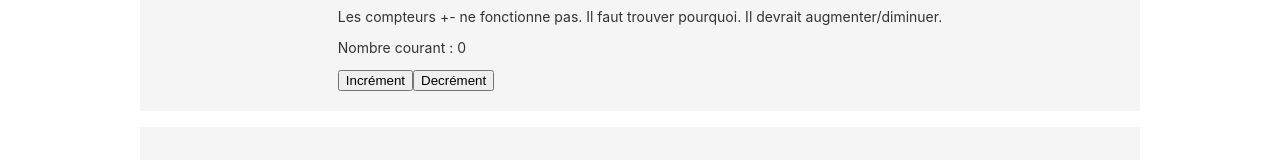
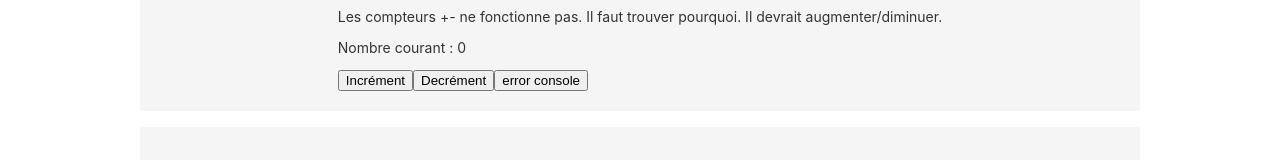
Before and after one commit to services-epsilon/code-sample-net8, an Angular app in the folder src/angular/angular-tour-of-heroes/: page / in a window 1280 px wide. Shown: the part 234-394 px from the top of the page. Built offline with nearby package versions, Linux system fonts and the light colour scheme.

Commit message:
Add copilot instructions and error debugging button

```diff
--- a/src/angular/angular-tour-of-heroes/src/app/counter1/counter1.component.html
+++ b/src/angular/angular-tour-of-heroes/src/app/counter1/counter1.component.html
@@ -4,4 +4,6 @@
   <p>Nombre courant : {{ count }}</p>
   <button (click)="increment()">Incrément</button>
   <button (click)="decrement()">Decrément</button>
+
+  <button (click)="error()">error console</button>
 </div>
--- a/src/angular/angular-tour-of-heroes/src/app/counter1/counter1.component.ts
+++ b/src/angular/angular-tour-of-heroes/src/app/counter1/counter1.component.ts
@@ -16,4 +16,8 @@ export class Counter1Component {
   decrement() {
     this.count -= this.step;
   }
+
+  error() {
+    throw new Error('Not implemented exception error message');
+  }
 }
```
Also changed, not shown: 1 other file (tests, documents, lock files or other folders).
